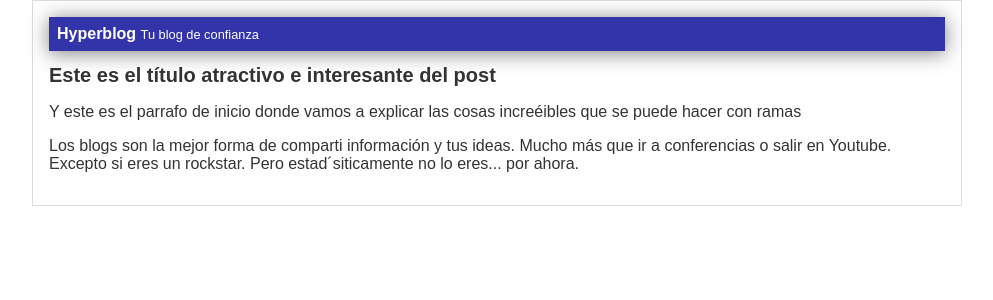
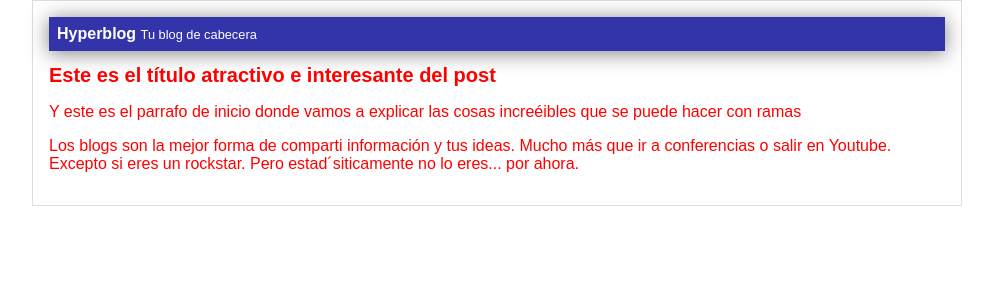
Before and after one commit to diego40g/CursosPlatzi, a PHP site: page /blogpost.html in a window 1280 px wide. Shown: the top 300 px of the page, without its empty margins (143-1136 px from the left). Run offline with PHP 8.4, Linux system fonts and the light colour scheme.

Commit message:
Modification of HEAD and color text in body

```diff
--- a/ProfesionalCourseGit_GitHub/proyecto1/blogpost.html
+++ b/ProfesionalCourseGit_GitHub/proyecto1/blogpost.html
@@ -8,7 +8,7 @@
     <div id="container">
         <div id="cabecera">
             Hyperblog
-            <span id="tagline">Tu blog de confianza</span>
+            <span id="tagline">Tu blog de cabecera</span>
         </div>
         <div id="post">
             <h1>Este es el título atractivo e interesante del post</h1>
--- a/ProfesionalCourseGit_GitHub/proyecto1/css/estilo.css
+++ b/ProfesionalCourseGit_GitHub/proyecto1/css/estilo.css
@@ -1,7 +1,7 @@
 body{
     text-align: left;
     font-family: "Arial";
-    color: #333;
+    color: red;
     font-size: 16px;
     margin: 0;
     padding: 0;
```
